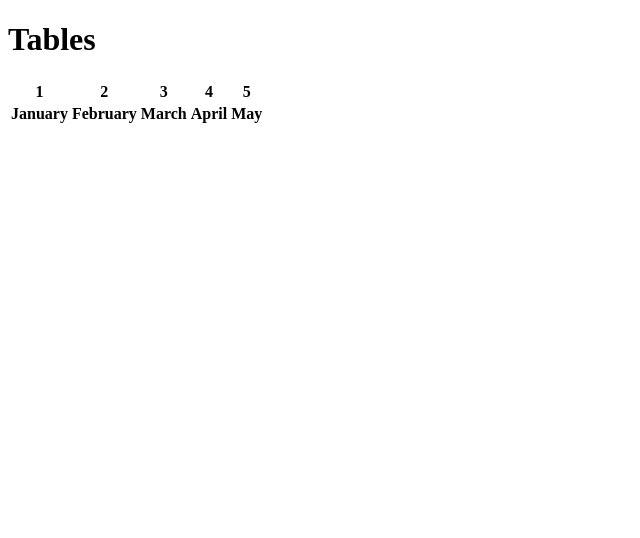
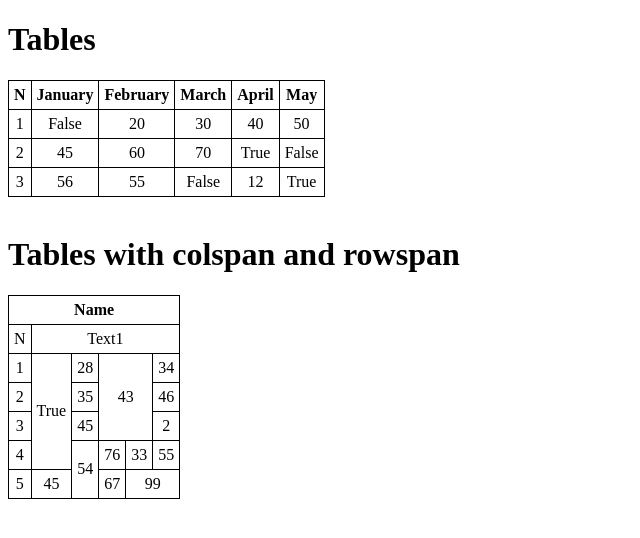
Before and after one commit to olegmk/olegmk.github.io, a plain HTML site: page tables/tables1.html in a window 1280 px wide. Shown: the whole page, without its empty margins (0-640 px from the left). Drawn offline with Linux system fonts and the light colour scheme.

Commit message:
Version 0.14

```diff
--- a/tables/tables1.html
+++ b/tables/tables1.html
@@ -3,24 +3,93 @@
 <head>
 	<title>My First Tables</title>
 	<meta charset="utf-8">
+	<style>
+	table,th,td {
+		border: 1px solid black;
+    	border-collapse: collapse;
+				}
+	th, td {
+    padding: 5px;
+    text-align: center;
+			}
+	</style>
 </head>
 <body>
 	<h1>Tables</h1>
-	<table style="200%">
+	<table>
 		<tr>
-			<th>1</th>
-			<th>2</th>
-			<th>3</th>
-			<th>4</th>
-			<th>5</th>
-		</tr>
-		<tr>
+			<th>N</th>
 			<th>January</th>
 			<th>February</th>
 			<th>March</th>
 			<th>April</th>
 			<th>May</th>
 		</tr>
+		<tr>
+			<td>1</td>
+			<td>False</td>
+			<td>20</td>
+			<td>30</td>
+			<td>40</td>
+			<td>50</td>
+		</tr>
+		<tr>
+			<td>2</td>
+			<td>45</td>
+			<td>60</td>
+			<td>70</td>
+			<td>True</td>
+			<td>False</td>
+		</tr>
+		<tr>
+			<td>3</td>
+			<td>56</td>
+			<td>55</td>
+			<td>False</td>
+			<td>12</td>
+			<td>True</td>
+		</tr>
+	</table>
+	<br>
+	<h1>Tables with colspan and rowspan</h1>
+	<table>
+		<tr>
+			<th colspan="6">Name</th>
+		</tr>
+		<tr>
+			<td>N</td>
+			<td colspan="5">Text1</td>
+		</tr>
+		<tr>
+			<td>1</td>
+			<td rowspan="4">True</td>
+			<td>28</td>
+			<td colspan="2" rowspan="3">43</td>
+			<td>34</td>
+		</tr>
+		<tr>
+			<td>2</td>
+			<td>35</td>
+			<td>46</td>
+		</tr>
+		<tr>
+			<td>3</td>
+			<td>45</td>
+			<td>2</td>
+		</tr>
+		<tr>
+			<td>4</td>
+			<td rowspan="2">54</td>
+			<td>76</td>
+			<td>33</td>
+			<td>55</td>
+		</tr>
+		<tr>
+			<td>5</td>
+			<td>45</td>
+			<td>67</td>
+			<td colspan="2">99</td>
+		</tr>
 	</table>
 </body>
 </html>
```
Also changed, not shown: button/button1.html (added, +48 -0 lines), index.html (+1 -1 lines).
